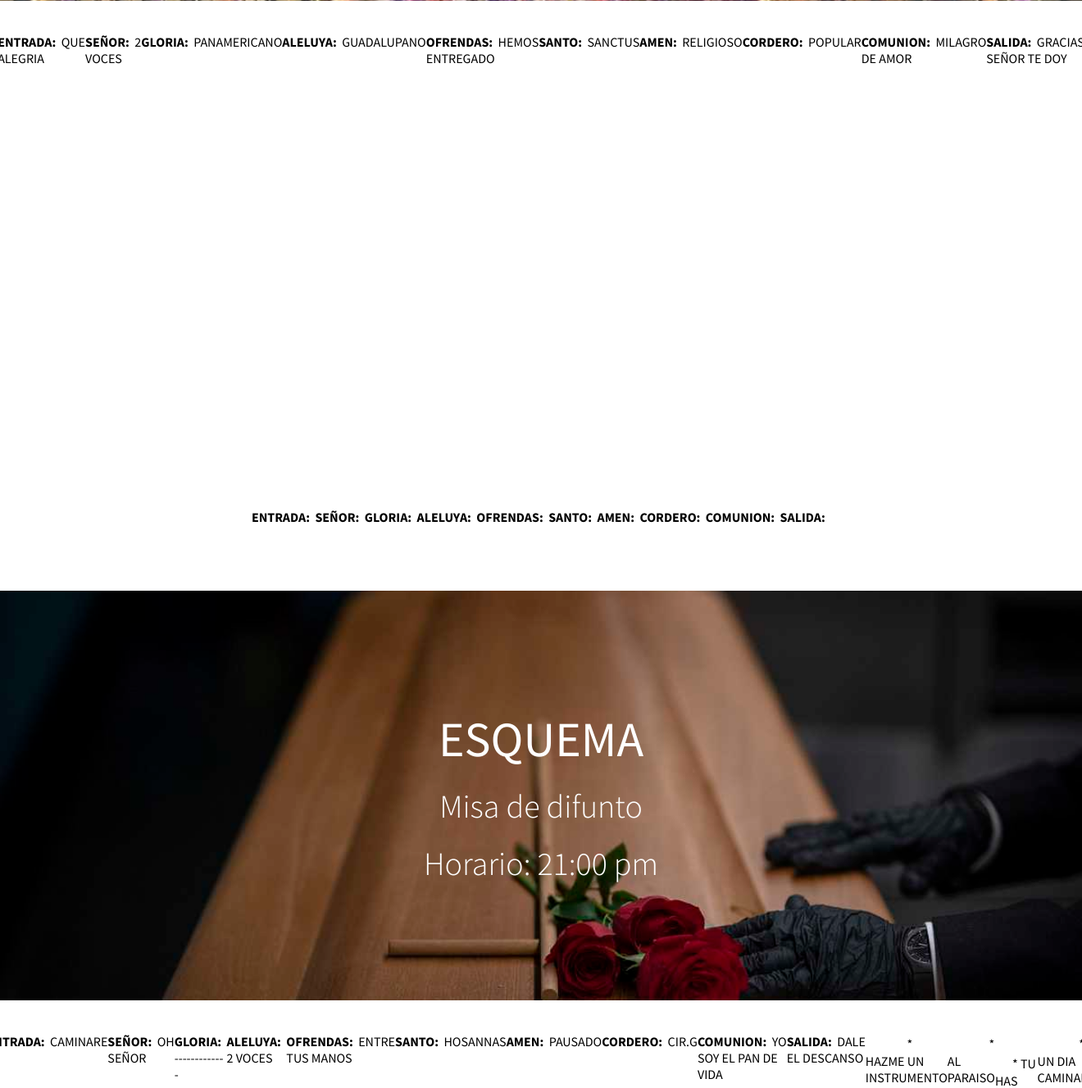
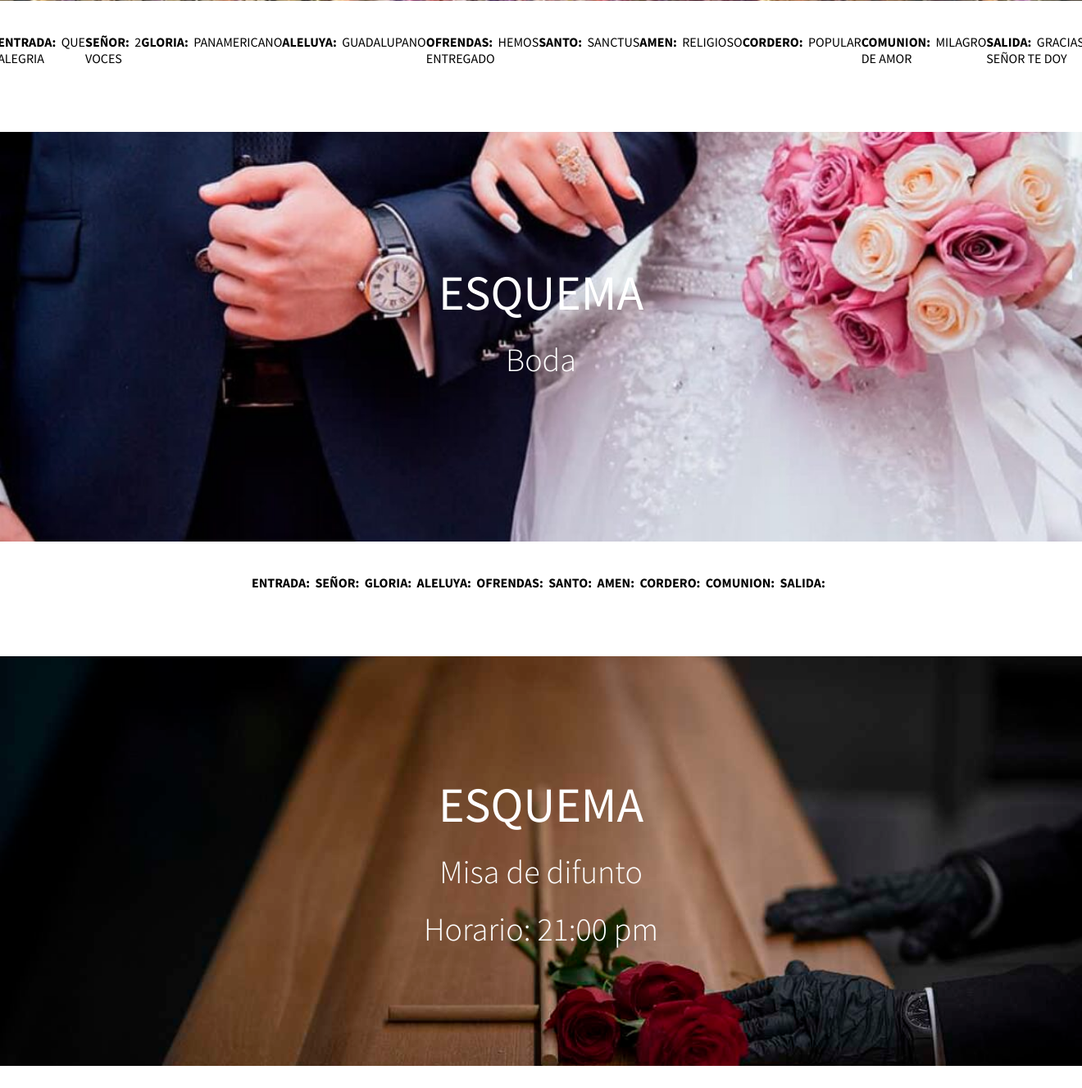
Before and after one commit to Josuechavez20/CoroMusicaDeDios.github.io, a PHP site: page /P_secun/esquemas.html in a window 1320 px wide; the page is wider, and only the part inside the window is pictured. Shown: the part 1899-3227 px from the top of that part at 82% size. Run offline with PHP 8.4, Linux system fonts and the light colour scheme; some libraries are stand-ins or nearby versions.

Commit message:
Update estilos.css
Signed-off-by: Josuechavez20 <110755721+Josuechavez20@users.noreply.github.com>

```diff
--- a/css/estilos.css
+++ b/css/estilos.css
@@ -349,6 +349,17 @@ header{
     background-size: cover;
     background-repeat: no-repeat;
 }
+.foto22{
+
+    width: 100%;
+    height: 500px;
+    position: relative;
+    margin-top: 80px;
+    background-image: url(../img/boda.jpg);
+    background-position: center;
+    background-size: cover;
+    background-repeat: no-repeat;
+}
 /*BOTON PARA INGRESAR A LA CARPETA*/
 
 .ingresar{
```
